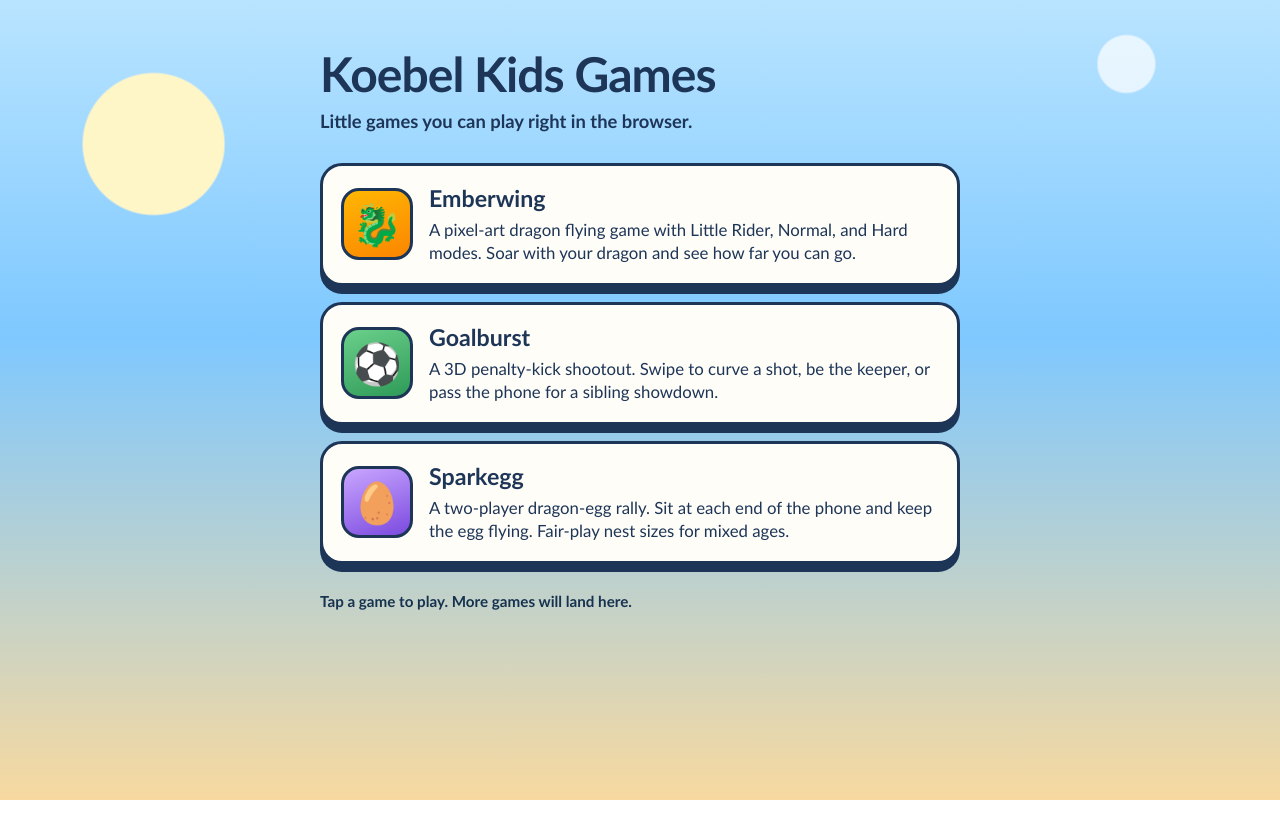
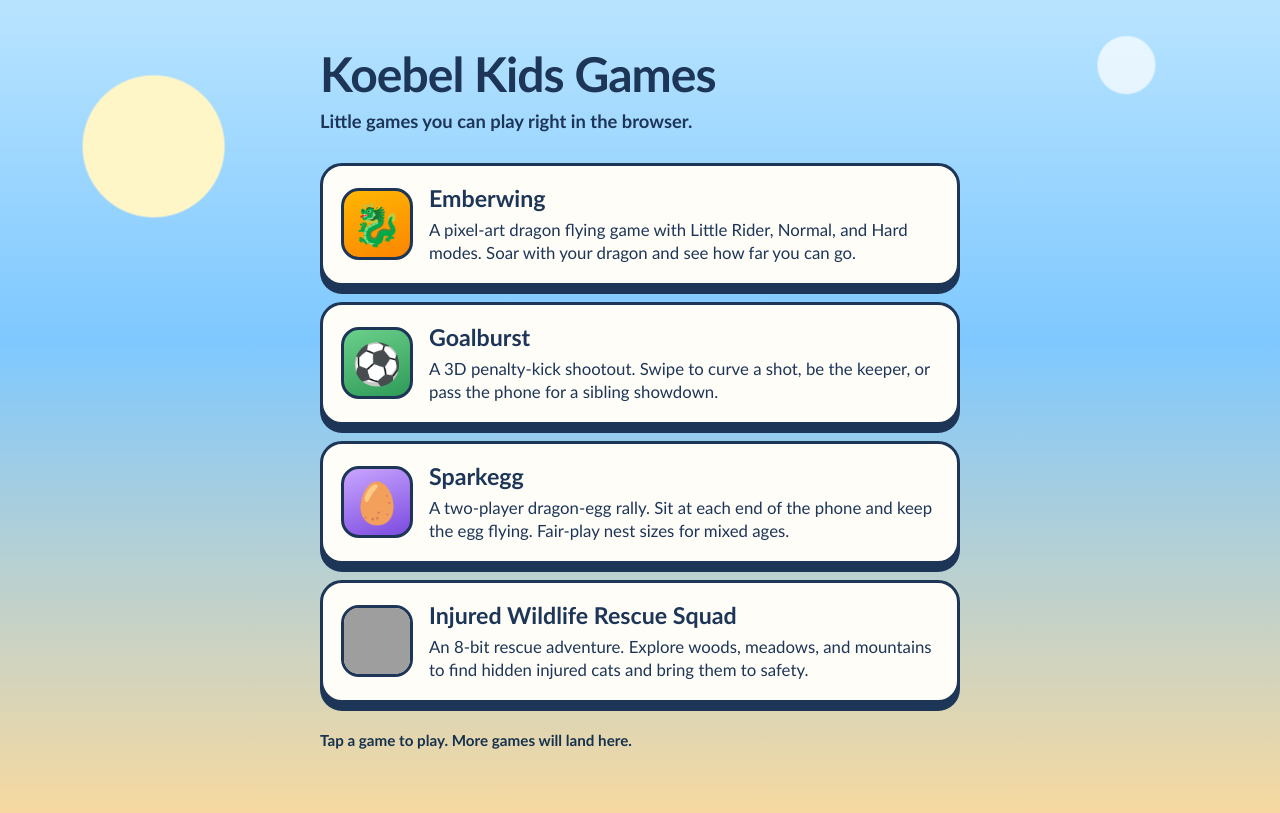
Before and after one commit to koebelsundries/kids-games, a plain HTML site: page index.html in a window 1280 px wide. Drawn offline with Linux system fonts and the light colour scheme; grey boxes are pictures that could not be loaded.

Commit message:
Add IWRS to home page
Co-authored-by: koebelsundries <koebelsundries@users.noreply.github.com>

```diff
--- a/index.html
+++ b/index.html
@@ -88,6 +88,12 @@
     .mark.egg {
       background: linear-gradient(160deg, #c9a6ff, #7b4adf);
     }
+    .mark.heart {
+      background: #f9ebd6;
+      padding: 0;
+      overflow: hidden;
+    }
+    .mark.heart img { width: 100%; height: 100%; image-rendering: pixelated; display: block; }
     h2 { margin: 0 0 6px; font-size: 1.45rem; }
     p { margin: 0; line-height: 1.4; font-size: 1.05rem; }
     footer {
@@ -124,6 +130,13 @@
           <p>A two-player dragon-egg rally. Sit at each end of the phone and keep the egg flying. Fair-play nest sizes for mixed ages.</p>
         </span>
       </a>
+      <a class="card" href="https://koebelsundries.github.io/IWRS-game/">
+        <span class="mark heart" aria-hidden="true"><img src="https://koebelsundries.github.io/IWRS-game/icons/icon-192-v9.png" alt="" /></span>
+        <span>
+          <h2>Injured Wildlife Rescue Squad</h2>
+          <p>An 8-bit rescue adventure. Explore woods, meadows, and mountains to find hidden injured cats and bring them to safety.</p>
+        </span>
+      </a>
     </div>
     <footer>Tap a game to play. More games will land here.</footer>
   </main>
```
